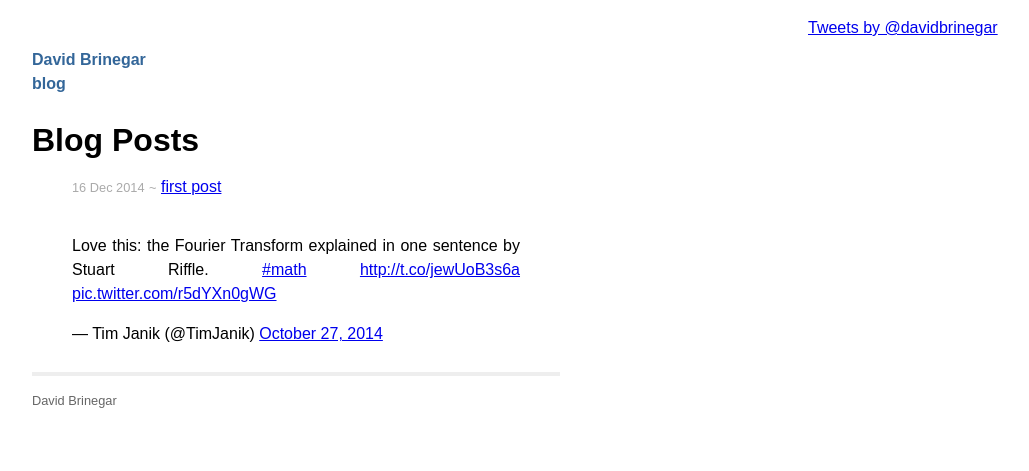
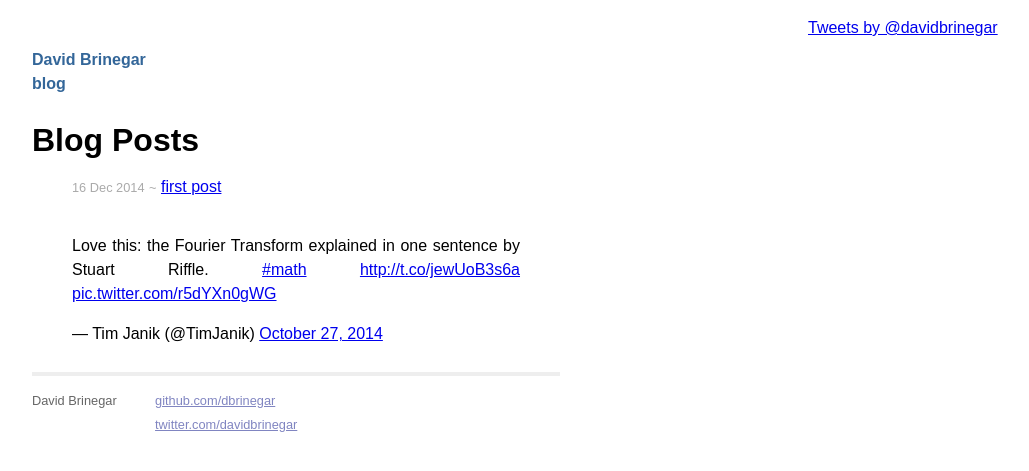
Before and after one commit to dbrinegar/dbrinegar.github.com, a Jekyll site: the page built from index.html, in a window 1280 px wide. Shown: the top 471 px of the page, without its empty margins (200-1229 px from the left). Built offline with Jekyll 4.4.1, drawn with Linux system fonts in a browser that asks for light colours; comment, search, counter and statistics services are not loaded.

Commit message:
configurable github account

```diff
--- a/_config.yml
+++ b/_config.yml
@@ -8,6 +8,7 @@ author: 'David Brinegar'
 email:
 url: 'https://dbrinegar.github.io'
 google_analytics_account: 'UA-57632919-1'
+github_account: 'dbrinegar'
 disqus_account: 'dbrinegar'
 twitter_account: 'davidbrinegar'
 twitter_widget_id: '287276808276152320'
--- a/_layouts/default.html
+++ b/_layouts/default.html
@@ -26,7 +26,7 @@
         <a href="//github.com/{{ site.github_account }}/">github.com/{{ site.github_account }}</a><br />
         {% endif %}
         {% if site.twitter_account %}
-        <a href="//twitter.com/{{ site.twitter_account/">twitter.com/{{ site.twitter_account }}</a><br />
+        <a href="//twitter.com/{{ site.twitter_account/ }}">twitter.com/{{ site.twitter_account }}</a><br />
         {% endif %}
 				</p>
 			</div>
```
